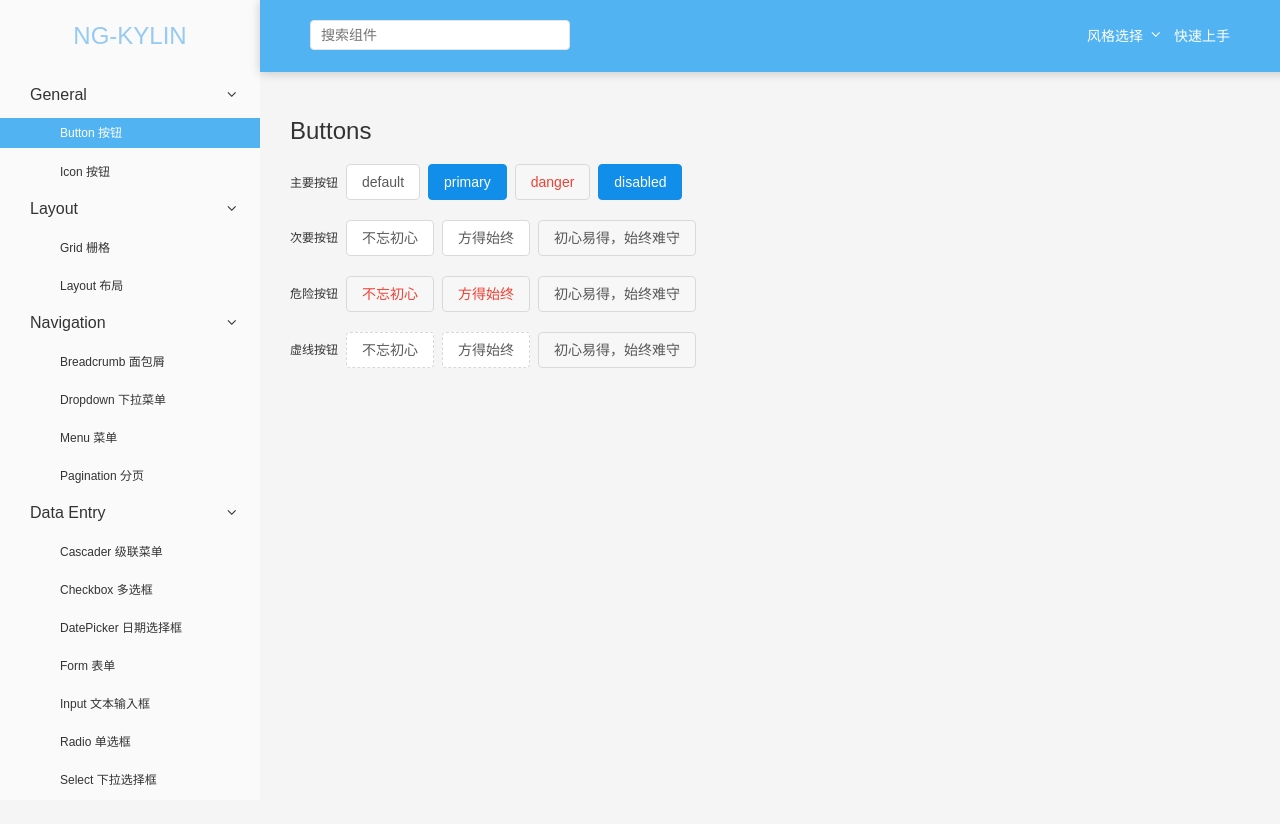
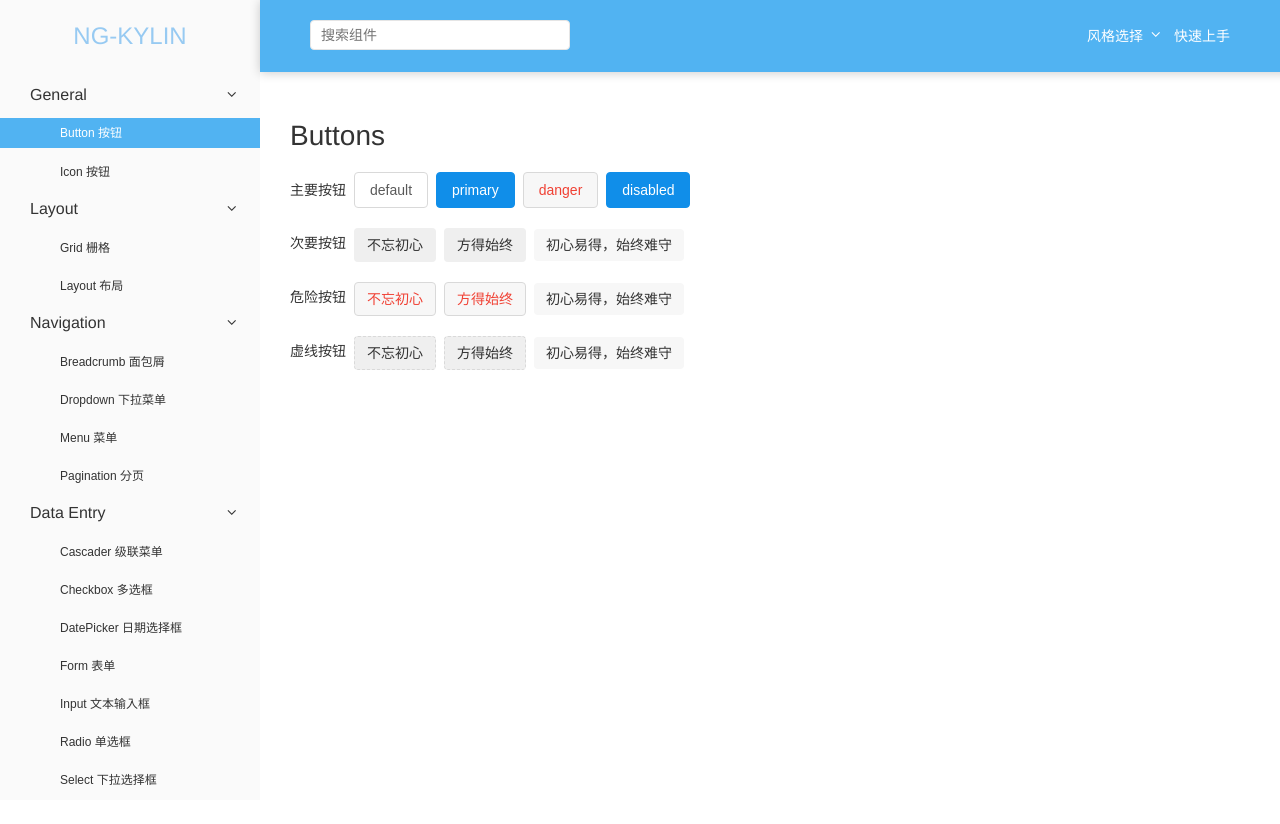
Before and after one commit to robinv8/ng-kylin, an Angular app: page /general/button in a window 1280 px wide. Shown: the top 824 px of the page. Built offline with nearby package versions, Linux system fonts and the light colour scheme.

Commit message:
默认展开菜单栏，关闭手风琴效果，重构部分样式代码

```diff
--- a/src/app/layout/navigation/navigation.component.ts
+++ b/src/app/layout/navigation/navigation.component.ts
@@ -1,4 +1,5 @@
 import {Component, ElementRef, OnInit} from '@angular/core';
+import {forEach} from "@angular/router/src/utils/collection";
 
 @Component({
   selector: 'app-navigation',
@@ -17,6 +18,17 @@ export class NavigationComponent implements OnInit {
 
   _toggleMenu(index) {
     this.open[index] = !this.open[index];
+    // 手风琴效果
+    // this._addAccordion(index);
+  }
+
+  _addAccordion(index) {
+    if (this.open[index]) {
+      for (let i = 0; i < this.open.length; i++) {
+        if (i == index) continue;
+        this.open[i] = false;
+      }
+    }
   }
 
 }
--- a/src/app/pages/general/button/button.component.css
+++ b/src/app/pages/general/button/button.component.css
@@ -1,12 +1,3 @@
-.content {
-  position: absolute;
-  top:72px;
-  margin-left: 260px;
-  height: 100%;
-  width: calc(100% - 260px);
-  padding: 30px;
-}
-
 .buttons {
   margin-top: 20px;
 }
@@ -17,11 +8,10 @@
   margin-right: 8px
 }
 
-.btn {
+.button {
   display: inline-block;
   text-align: center;
   cursor: pointer;
-  border: 1px solid transparent;
   white-space: nowrap;
   font-size: 14px;
   line-height: 14px;
@@ -30,7 +20,7 @@
   user-select: none;
   color: rgba(0,0,0,.65);
   background-color: #fff;
-  border-color: #d9d9d9;
+  border: 1px #d9d9d9 solid;
   outline: none;
 }
 
@@ -44,19 +34,18 @@
   color: #fff;
   background-color: #49a9ee;
   border-color: #49a9ee;
-  box-shadow: 0 2px 2px rgba(10,16,20,.24), 0 0 2px rgba(10,16,20,.12);
+  box-shadow: 0 1px 10px 0 rgba(230,234,238,1); position: relative; transition:all 0.3s ease 0s;
 }
 
 .btn-dashed {
-  border-color: #d9d9d9;
-  border-style: dashed;
+  border: dashed 1px #d9d9d9;
 }
 
 .btn-dashed:focus,.btn-dashed:hover {
   color: #108ee9;
   background-color: #fff;
   border-color: #108ee9;
-  box-shadow: 0 2px 2px rgba(10,16,20,.24), 0 0 2px rgba(10,16,20,.12);
+  box-shadow: 0 1px 10px 0 rgba(230,234,238,1); position: relative; transition:all 0.3s ease 0s;
 }
 
 .btn-danger {
@@ -68,11 +57,17 @@
 .btn-danger:focus,.btn-danger:hover {
   color: #fff;
   background-color: #f04134;
-  box-shadow: 0 2px 2px rgba(10,16,20,.24), 0 0 2px rgba(10,16,20,.12);
+  box-shadow: 0 1px 10px 0 rgba(230,234,238,1); position: relative; transition:all 0.3s ease 0s;
 }
 
 .btn-disable,.btn-disable:active {
   background-color: #f7f7f7;
-  border-color: #d9d9d9;
+  border: 0px;
   cursor: not-allowed;
 }
+
+.btn-disable,.btn-disable:focus {
+  background-color: #f7f7f7;
+  border: 0px;
+  cursor: not-allowed;
+}
--- /dev/null
+++ b/src/assets/css/common.css
@@ -0,0 +1,12 @@
+html, body {
+  height: 100%;
+}
+
+.content {
+  position: absolute;
+  top:72px;
+  margin-left: 260px;
+  height: 100%;
+  width: calc(100% - 260px);
+  padding: 30px;
+}
--- a/src/index.html
+++ b/src/index.html
@@ -4,17 +4,12 @@
   <meta charset="utf-8">
   <title>Ng-Kylin</title>
   <base href="/">
-
   <meta name="viewport" content="width=device-width, initial-scale=1">
   <link rel="icon" type="image/x-icon" href="favicon.ico">
+  <link rel="stylesheet" href="./assets/css/reset.css">
   <link rel="stylesheet" href="./assets/css/bootstrap.css">
-  <link rel="stylesheet" href="./assets/css/reset.css">
   <link rel="stylesheet" href="./assets/fonts/iconfont.css">
-  <style>
-    html, body {
-      height: 100%;
-    }
-  </style>
+  <link rel="stylesheet" href="./assets/css/common.css">
 </head>
 <body>
   <app-root></app-root>
```
